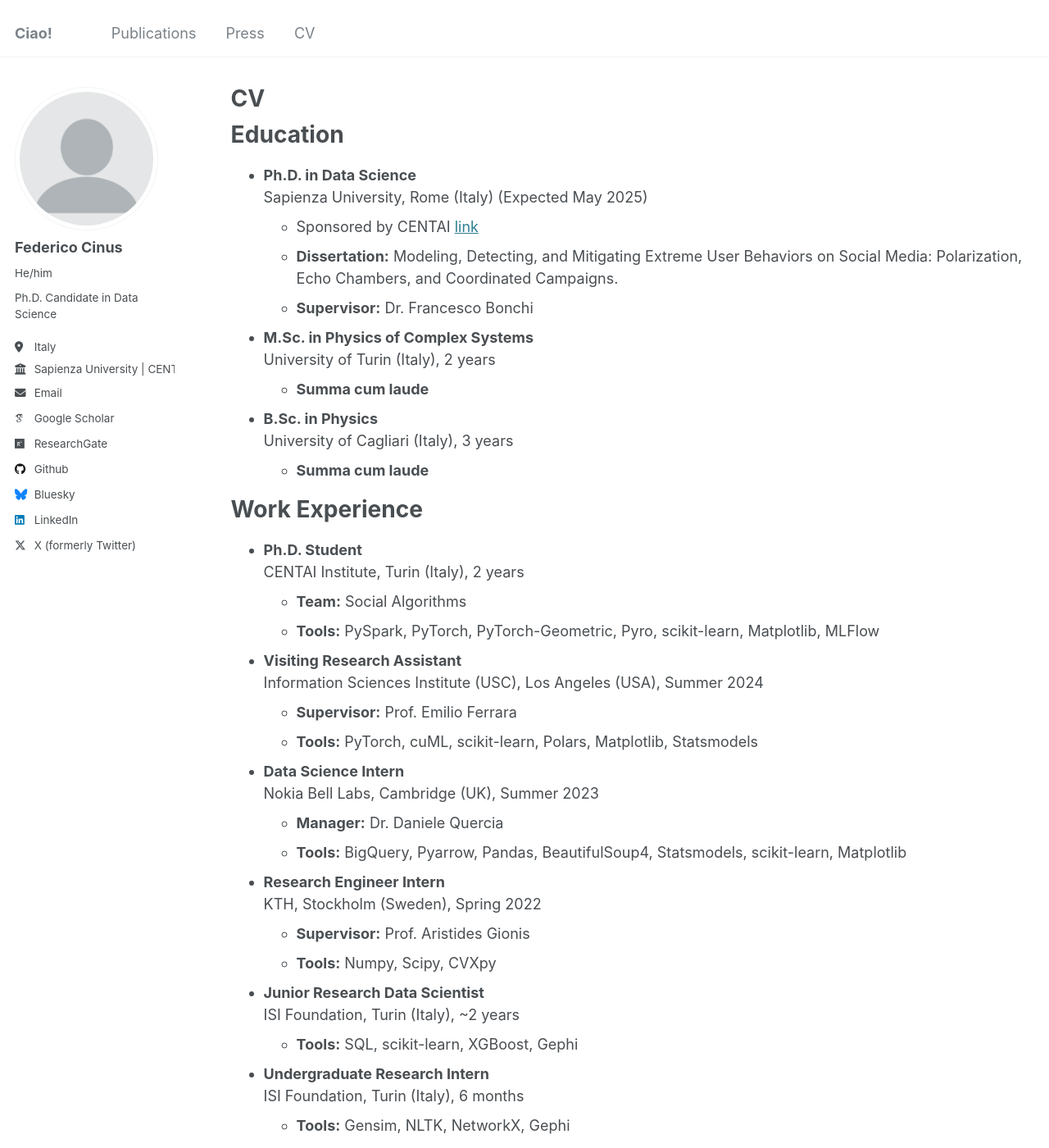
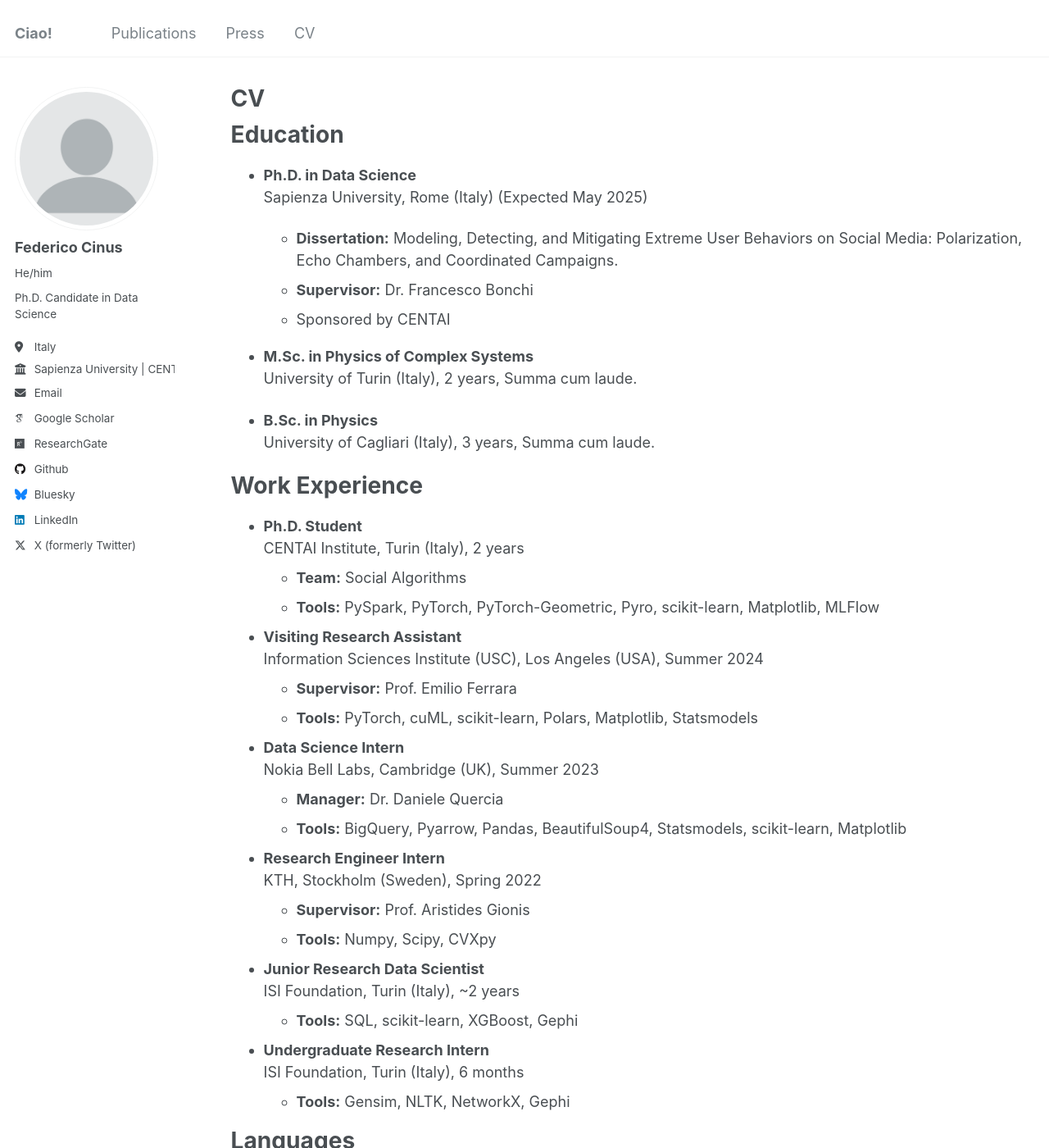
Before and after one commit to FedericoCinus/website, a Jekyll site: the page built from _pages/cv.md, in a window 1280 px wide and 1400 px high. Shown: the whole window at 82% size. Built offline with Jekyll 4.4.1, drawn with Linux system fonts in a browser that asks for light colours; some web fonts are replaced; some of the changed text lies outside the part shown.

Commit message:
Update cv.md

```diff
--- a/_pages/cv.md
+++ b/_pages/cv.md
@@ -13,17 +13,16 @@ Education
 ======
 * **Ph.D. in Data Science**
   Sapienza University, Rome (Italy) (Expected May 2025)
-  - Sponsored by CENTAI [link](https://phd.uniroma1.it/web/FEDERICO-CINUS_nP1944916_IT.aspx)
+
   - **Dissertation:** Modeling, Detecting, and Mitigating Extreme User Behaviors on Social Media: Polarization, Echo Chambers, and Coordinated Campaigns.
   - **Supervisor:** Dr. Francesco Bonchi
+  - Sponsored by CENTAI
 
 * **M.Sc. in Physics of Complex Systems**
-  University of Turin (Italy), 2 years
-  - **Summa cum laude**
+  University of Turin (Italy), 2 years, Summa cum laude.
 
 * **B.Sc. in Physics**
-  University of Cagliari (Italy), 3 years
-  - **Summa cum laude**
+  University of Cagliari (Italy), 3 years, Summa cum laude.
 
 Work Experience
 ======
@@ -58,4 +57,4 @@ Work Experience
 Languages
 ======
 * Italian (native)
-* English (TOEFL iBT: 104/120 | CEFR: C1)
+* English (TOEFL iBT: 104/120, CEFR: C1)
```
